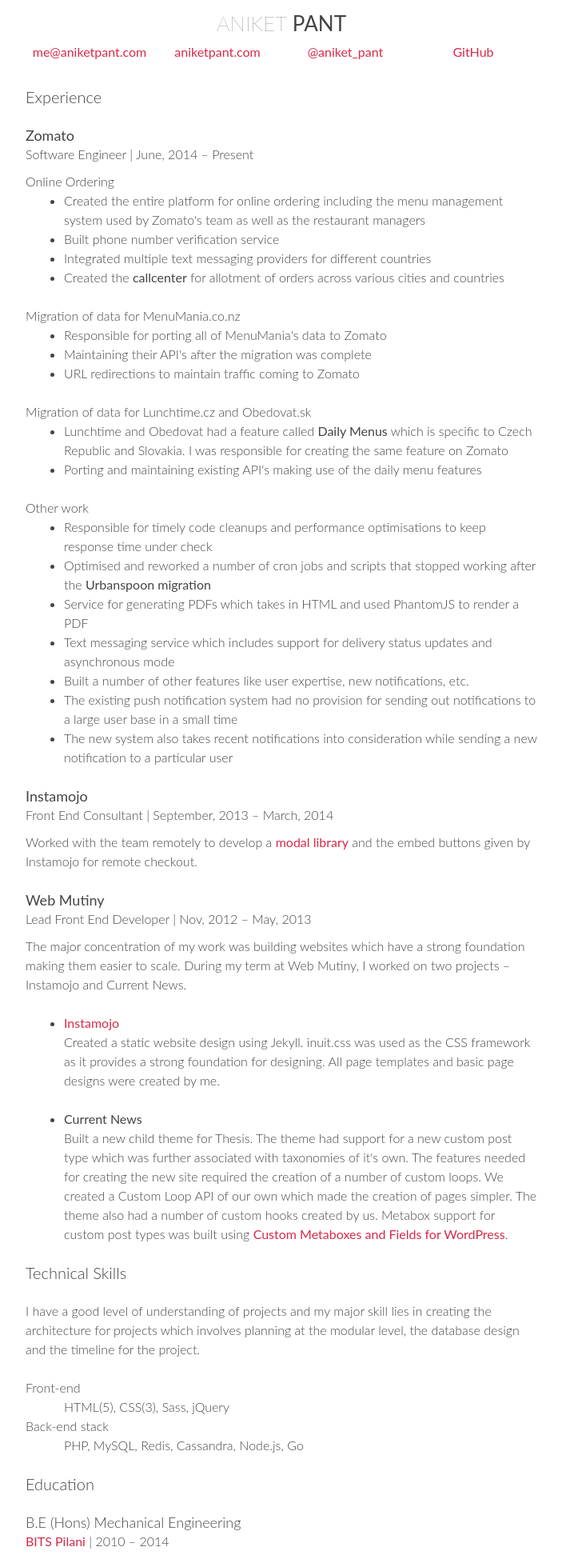
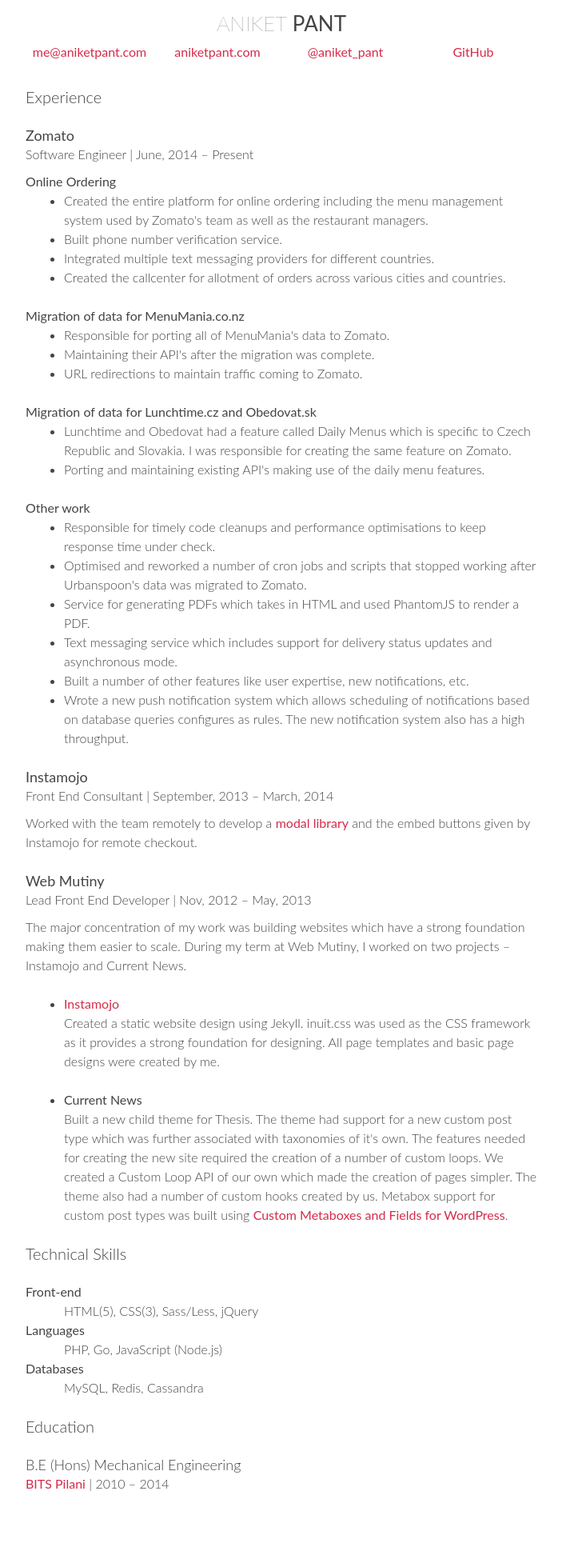
Before and after one commit to aniketpant/aniketpant.github.com, a Jekyll site: the page built from resume/index.md, in a window 1280 px wide. Shown: the whole page at 80% size, without its empty margins (288-991 px from the left). Built offline with Jekyll 4.4.1, drawn with Linux system fonts in a browser that asks for light colours; Markdown is read by kramdown in place of the engine named in the settings; comment, search, counter and statistics services are not loaded; after the commit the page ends 1877 px from its top, so only the background shows below that.

Commit message:
Update resume

```diff
--- a/resume/index.md
+++ b/resume/index.md
@@ -28,34 +28,33 @@
 
           <div class="project">Online Ordering</div>
           <ul>
-            <li>Created the entire platform for online ordering including the menu management system used by Zomato&apos;s team as well as the restaurant managers</li>
-            <li>Built phone number verification service</li>
-            <li>Integrated multiple text messaging providers for different countries</li>
-            <li>Created the <b>callcenter</b> for allotment of orders across various cities and countries</li>
+            <li>Created the entire platform for online ordering including the menu management system used by Zomato&apos;s team as well as the restaurant managers.</li>
+            <li>Built phone number verification service.</li>
+            <li>Integrated multiple text messaging providers for different countries.</li>
+            <li>Created the callcenter for allotment of orders across various cities and countries.</li>
           </ul>
 
           <div class="project">Migration of data for MenuMania.co.nz</div>
           <ul>
-            <li>Responsible for porting all of MenuMania&apos;s data to Zomato</li>
-            <li>Maintaining their API&apos;s after the migration was complete</li>
-            <li>URL redirections to maintain traffic coming to Zomato</li>
+            <li>Responsible for porting all of MenuMania&apos;s data to Zomato.</li>
+            <li>Maintaining their API&apos;s after the migration was complete.</li>
+            <li>URL redirections to maintain traffic coming to Zomato.</li>
           </ul>
 
           <div class="project">Migration of data for Lunchtime.cz and Obedovat.sk</div>
           <ul>
-            <li>Lunchtime and Obedovat had a feature called <b>Daily Menus</b> which is specific to Czech Republic and Slovakia. I was responsible for creating the same feature on Zomato</li>
-            <li>Porting and maintaining existing API&apos;s making use of the daily menu features</li>
+            <li>Lunchtime and Obedovat had a feature called Daily Menus which is specific to Czech Republic and Slovakia. I was responsible for creating the same feature on Zomato.</li>
+            <li>Porting and maintaining existing API&apos;s making use of the daily menu features.</li>
           </ul>
 
           <div class="project">Other work</div>
           <ul>
-            <li>Responsible for timely code cleanups and performance optimisations to keep response time under check</li>
-            <li>Optimised and reworked a number of cron jobs and scripts that stopped working after the <b>Urbanspoon migration</b></li>
-            <li>Service for generating PDFs which takes in HTML and used PhantomJS to render a PDF</li>
-            <li>Text messaging service which includes support for delivery status updates and asynchronous mode</li>
+            <li>Responsible for timely code cleanups and performance optimisations to keep response time under check.</li>
+            <li>Optimised and reworked a number of cron jobs and scripts that stopped working after Urbanspoon's data was migrated to Zomato.</li>
+            <li>Service for generating PDFs which takes in HTML and used PhantomJS to render a PDF.</li>
+            <li>Text messaging service which includes support for delivery status updates and asynchronous mode.</li>
             <li>Built a number of other features like user expertise, new notifications, etc.</li>
-            <li>The existing push notification system had no provision for sending out notifications to a large user base in a small time</li>
-            <li>The new system also takes recent notifications into consideration while sending a new notification to a particular user</li>
+            <li>Wrote a new push notification system which allows scheduling of notifications based on database queries configures as rules. The new notification system also has a high throughput.</li>
           </ul>
         </div>
 
@@ -84,12 +83,13 @@
 
       <section class="section">
         <h2>Technical Skills</h2>
-        <p>I have a good level of understanding of projects and my major skill lies in creating the architecture for projects which involves planning at the modular level, the database design and the timeline for the project.</p>
         <dl>
-          <dt>Front-end</dt>
-          <dd>HTML(5), CSS(3), Sass, jQuery</dd>
-          <dt>Back-end stack</dt>
-          <dd>PHP, MySQL, Redis, Cassandra, Node.js, Go</dd>
+          <dt><b>Front-end</b></dt>
+          <dd>HTML(5), CSS(3), Sass/Less, jQuery</dd>
+          <dt><b>Languages</b></dt>
+          <dd>PHP, Go, JavaScript (Node.js)</dd>
+          <dt><b>Databases</b></dt>
+          <dd>MySQL, Redis, Cassandra</dd>
         </dl>
       </section>
 
--- a/scss/custom.scss
+++ b/scss/custom.scss
@@ -181,6 +181,7 @@
 
 .project {
   @include font-size(16px);
+  @include font-weight(semi-bold);
 }
 
 .sub-section {
```
Also changed, not shown: css/custom.css.
